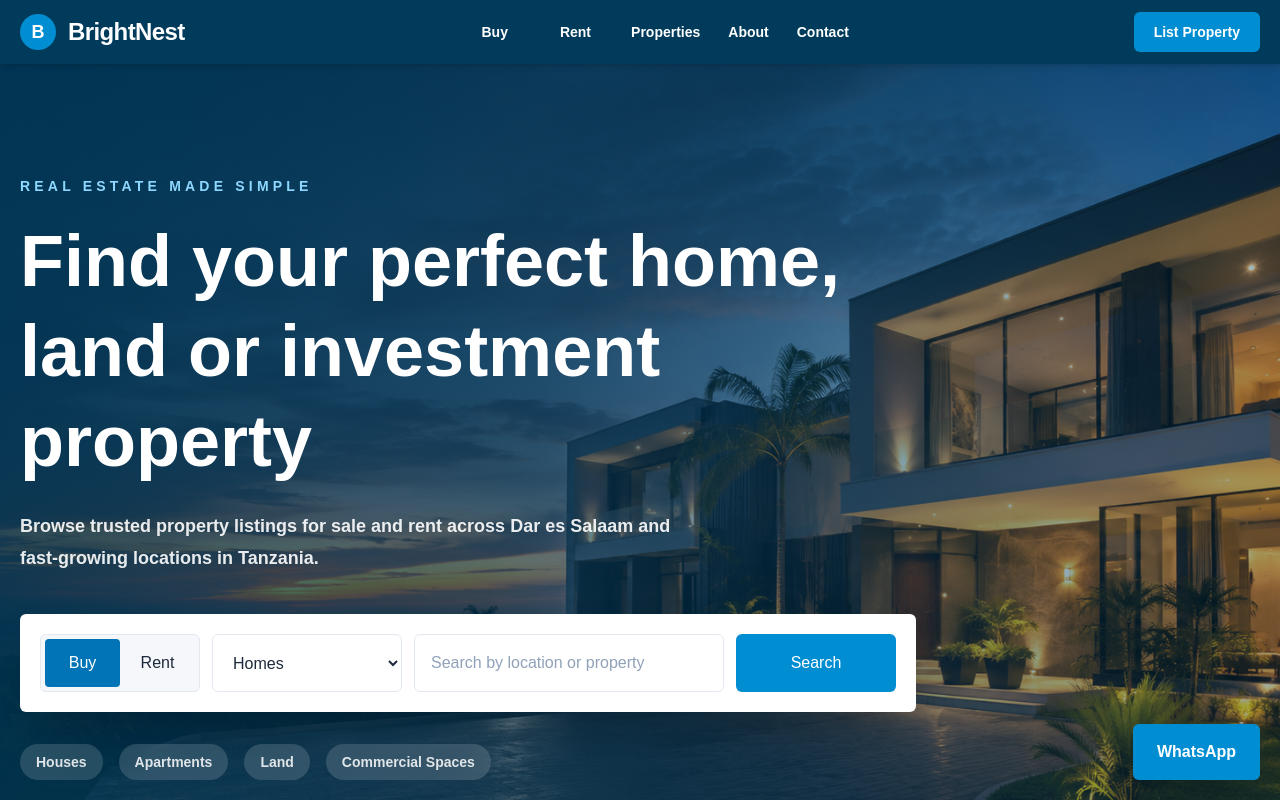
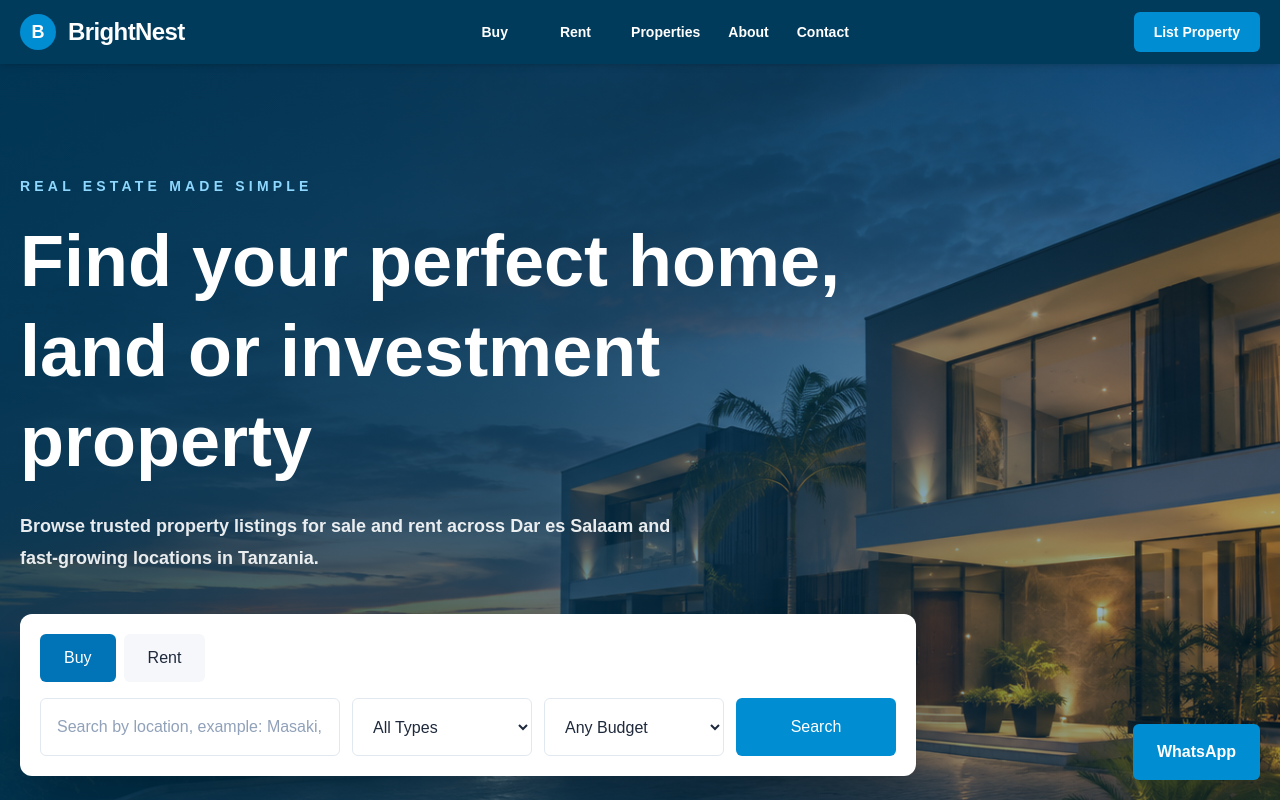
Before and after one commit to brianmichaelu/brightnest-realty, a Next.js app: page / in a window 1280 px wide. Shown: the top 800 px of the page. Built offline with nearby package versions, Linux system fonts and the light colour scheme.

Commit message:
Refactor SearchBox layout and styling

```diff
--- a/components/SearchBox.tsx
+++ b/components/SearchBox.tsx
@@ -6,17 +6,16 @@ export default function SearchBox() {
   const [activeTab, setActiveTab] = useState<"Buy" | "Rent">("Buy");
 
   return (
-    <div className="w-full max-w-5xl rounded-md bg-white p-4 shadow-2xl md:p-5">
-      <div className="grid gap-3 lg:grid-cols-[160px_190px_1fr_160px]">
-        <div className="grid grid-cols-2 rounded-md border border-slate-200 bg-[#F5F7FA] p-1">
+    <div className="w-full max-w-6xl rounded-xl bg-white p-4 shadow-2xl md:p-5">
+      <div className="mb-4 flex gap-2">
         {(["Buy", "Rent"] as const).map((tab) => (
           <button
             key={tab}
             onClick={() => setActiveTab(tab)}
-              className={`rounded px-4 py-3 text-sm font-black transition ${
+            className={`rounded-md px-6 py-3 text-sm font-black transition ${
               activeTab === tab
                 ? "bg-[#0074B7] text-white"
-                  : "text-[#1E293B] hover:bg-white"
+                : "bg-[#F5F7FA] text-[#1E293B] hover:bg-[#EAF7FF]"
             }`}
           >
             {tab}
@@ -24,21 +23,31 @@ export default function SearchBox() {
         ))}
       </div>
 
-        <select className="rounded-md border border-slate-200 bg-white px-4 py-3 text-sm font-bold text-[#1E293B] outline-none">
-          <option>Homes</option>
-          <option>Apartments</option>
-          <option>Villas</option>
+      <div className="grid gap-3 lg:grid-cols-[1fr_180px_180px_160px]">
+        <input
+          type="text"
+          placeholder="Search by location, example: Masaki, Mbezi Beach, Tegeta"
+          className="rounded-md border border-slate-200 bg-white px-4 py-4 text-sm font-semibold text-[#1E293B] outline-none placeholder:text-slate-400 focus:border-[#008DD2]"
+        />
+
+        <select className="rounded-md border border-slate-200 bg-white px-4 py-4 text-sm font-bold text-[#1E293B] outline-none focus:border-[#008DD2]">
+          <option>All Types</option>
+          <option>House</option>
+          <option>Apartment</option>
+          <option>Villa</option>
           <option>Land</option>
           <option>Commercial</option>
         </select>
 
-        <input
-          type="text"
-          placeholder="Search by location or property"
-          className="rounded-md border border-slate-200 bg-white px-4 py-3 text-sm font-semibold text-[#1E293B] outline-none placeholder:text-slate-400"
-        />
+        <select className="rounded-md border border-slate-200 bg-white px-4 py-4 text-sm font-bold text-[#1E293B] outline-none focus:border-[#008DD2]">
+          <option>Any Budget</option>
+          <option>Below 100M</option>
+          <option>100M - 300M</option>
+          <option>300M - 700M</option>
+          <option>Above 700M</option>
+        </select>
 
-        <button className="rounded-md bg-[#008DD2] px-5 py-3 text-sm font-black text-white transition hover:bg-[#0074B7]">
+        <button className="rounded-md bg-[#008DD2] px-5 py-4 text-sm font-black text-white transition hover:bg-[#0074B7]">
           Search
         </button>
       </div>
```
Lines whose indentation alone changed are shown as unchanged.
